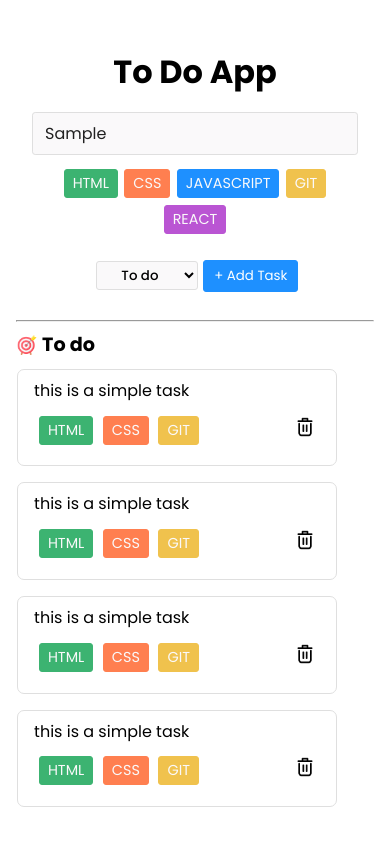
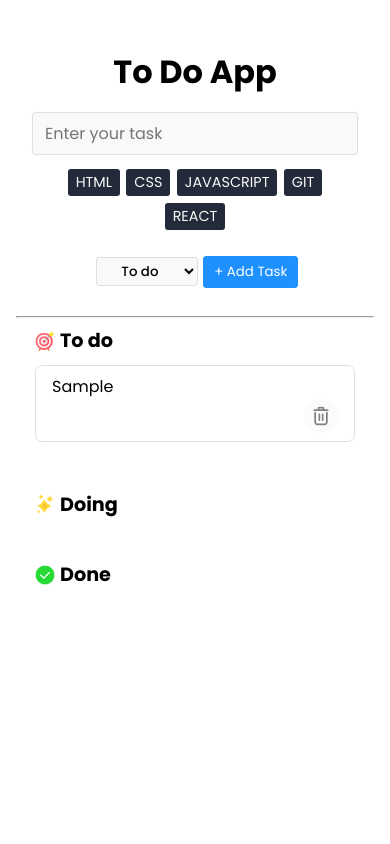
Before and after one commit to dhirajaryaa/modern_todo_app, a React (Vite) app: page / in a window 390 px wide. Both pictures are taken after typing "Sample" into the empty fields and a click on the button "+ Add Task". Shown: the top 844 px of the page. Built offline with nearby package versions, Linux system fonts and the light colour scheme.

Commit message:
logic: add task, tag selction working fine

```diff
--- a/src/App.css
+++ b/src/App.css
@@ -44,14 +44,12 @@
   all: unset;
   padding: 3px 8px;
   font-size: 0.9rem;
-  background-color: var(--btn-4);
-  border: 1px solid var(--btn-4);
   border-radius: 3px;
   color: var(--focus-light);
   font-weight: 400;
   margin: 0.2rem 0.3rem;
 }
-.btn.html {
+/* .btn.html {
   background-color: var(--btn-2);
   border: 1px solid var(--btn-2);
 }
@@ -66,7 +64,7 @@
 .btn.react {
   background-color: var(--btn-5);
   border: 1px solid var(--btn-5);
-}
+} */
 .header .action-btn select {
   padding: 3px 20px;
   background-color: var(--focus-light);
@@ -84,6 +82,11 @@
   color: var(--body-bg-light);
   border-radius: 3px;
 }
+.header .action-btn .submit:hover {
+  background-color: var(--submit-hover);
+  border: 1px solid var(--submit-hover);
+
+}
 /* .task container  */
 .warper .task-container {
   display: flex;
@@ -99,6 +102,7 @@
   align-items: center;
   justify-content: flex-start;
   gap: 5px;
+  width: 20rem;
   margin: 0 0 0.6rem;
 }
 .warper .task-container .task-list .task-box {
@@ -121,9 +125,9 @@
   flex-direction: row;
   align-items: center;
   justify-content: space-between;
-  margin: 0.5rem 0;
+  /* margin: 0.5rem 0; */
 }
-.warper .task-container .task-list .task-box p{
+.warper .task-container .task-list .task-box p {
   width: 100%;
   font-size: 1rem;
   text-align: left;
@@ -132,17 +136,29 @@
   display: flex;
   align-items: center;
   flex-wrap: wrap;
-  justify-content: space-between;
+  /* justify-content: space-between; */
   flex-direction: row;
   /* gap: 0.2rem; */
 }
 .warper .task-container .task-list .task-box .box .tags .btn {
   margin: 0.3rem;
 }
+
 .warper .task-container .task-list .task-box .box .del-btn .delete {
   all: unset;
-  width: 30px;
+  background-color: var(--focus-light);
+  border-radius: 100%;
+  padding: 7px;
+  display: flex;
+  align-items: center;
+  opacity: 50%;
+  transition: all ease-in-out 0.5s;
 }
+.warper .task-container .task-list .task-box .box .del-btn .delete:hover {
+  background-color: var(--gray-light);
+  opacity: 80%;
+}
+
 .warper .task-container img {
   width: 20px;
   height: 20px;
@@ -168,10 +184,10 @@
 }
 @media only screen and (max-width: 550px) {
   .warper .task-container {
-   margin: 0.5rem 0;
+    margin: 0.5rem auto;
   }
-  .warper .task-container .task-list{
-    margin:  auto;
+  .warper .task-container .task-list {
+    margin: auto;
   }
   .container .warper .header {
     width: 100%;
--- a/src/App.jsx
+++ b/src/App.jsx
@@ -1,32 +1,64 @@
-import React from "react";
+import React, { useState, useEffect } from "react";
 import "./App.css";
-// import { tasks } from "./Data.js";
 import TaskForm from "./components/TaskForm";
 import TaskList from "./components/TaskList";
 
 function App() {
+  const [tasks, setTasks] = useState([]);
+
+  const handleRemoveTask = (index)=>{
+    console.log(index);
+    const removeTask = tasks.filter((item,i)=> i !== index);
+
+    setTasks(removeTask)
+    console.log(tasks);
+  }
+
+useEffect(() => {
+  const storedTasks = JSON.parse(localStorage.getItem("task"));
+  if (Array.isArray(storedTasks) || tasks.length) {
+    setTasks(storedTasks);
+  }
+  console.log(tasks);
+  handleRemoveTask
+}, []);
+
+useEffect(() => {
+  if (Array.isArray(tasks) && tasks.length) {
+    localStorage.setItem("task", JSON.stringify(tasks));
+  }
+}, [tasks]);
 
   return (
     <div className="container">
       <section className="warper">
         <h1>To Do App</h1>
-        <TaskForm />
+        <TaskForm setTasks={setTasks} />
         <hr />
-
+        {/* ========= task container ========= */}
         <div className="task-container">
           <TaskList
             icon={"./target.png"}
             title={"To do"}
+            tasks={tasks}
+            status="todo"
+            handleRemoveTask={handleRemoveTask}
           />
 
           <TaskList
             icon={"./star.png"}
             title={"Doing"}
+            tasks={tasks}
+            status="doing"
+            handleRemoveTask={handleRemoveTask}
           />
 
           <TaskList
             icon={"./done.png"}
             title={"Done"}
+            tasks={tasks}
+            status="done"
+            handleRemoveTask={handleRemoveTask}
           />
         </div>
       </section>
--- a/src/Index.css
+++ b/src/Index.css
@@ -10,6 +10,7 @@
     --font-color-light: #202020;
     --focus-light: #faf9fa;
     --gray-light: #dfdfdf;
+    --submit-hover: #2385e7;
     --btn-1: #ff7f50;
     --btn-2: #3cb371;
     --btn-3: #1e90ff;
--- a/src/components/Button.jsx
+++ b/src/components/Button.jsx
@@ -1,10 +1,24 @@
-import React from 'react'
+import React from "react";
 
-function Button({tagName}) {
+function Button({ tagName, selectTag, checkTags }) {
+  const tagStyle = {
+    html: { backgroundColor: "#ff7f50" },
+    css: { backgroundColor: "#1e90ff" },
+    javascript: { backgroundColor: "#f0c24d" },
+    react: { backgroundColor: "#3cb371" },
+    git: { backgroundColor: "#ba55d3" },
+    default: { backgroundColor: "#232a3a" },
+  };
   return (
-    <button className={`btn ${tagName}`}>{tagName.toUpperCase()}</button>
-
-  )
+    <button
+      type="button"
+      style={checkTags ? tagStyle[tagName] : tagStyle.default}
+      className={`btn ${tagName}`}
+      onClick={() => selectTag(tagName)}
+    >
+      {tagName.toUpperCase()}
+    </button>
+  );
 }
 
-export default Button
+export default Button;
--- a/src/components/TaskBox.jsx
+++ b/src/components/TaskBox.jsx
@@ -1,23 +1,23 @@
 import React from "react";
 import Button from "./Button";
 
-function TaskBox({ task, tags }) {
+function TaskBox({ task, tags, handleRemoveTask, index }) {
   return (
-    <div className="task-box">
+    <article className="task-box">
       <p>{task}</p>
       <div className="box">
         <div className="tags">
-          {tags.map((tag) => (
-            <Button tagName={tag} />
+          {tags.map((tag, index) => (
+            <Button key={index} tagName={tag} checkTags />
           ))}
         </div>
         <div className="del-btn">
-          <button className="delete">
+          <button className="delete" onClick={() => handleRemoveTask(index)}>
             <img src="./delete.png" alt="delete" />
           </button>
         </div>
       </div>
-    </div>
+    </article>
   );
 }
 
--- a/src/components/TaskForm.jsx
+++ b/src/components/TaskForm.jsx
@@ -1,27 +1,92 @@
-import React from "react";
+import { useState } from "react";
+// import React from "react";
 import Button from "./Button";
 
-function TaskForm() {
+function TaskForm({ setTasks }) {
   const tagName = ["html", "css", "javascript", "git", "react"];
+
+  const [taskData, setTaskData] = useState({
+    task: "",
+    status: "todo",
+    tags: [],
+  });
+  const checkTags = (tag) => {
+    return taskData.tags.some((item) => item === tag);
+  };
+  const selectTag = (tag) => {
+    if (taskData.tags.some((item) => item === tag)) {
+      const filteredTags = taskData.tags.filter((item) => item !== tag);
+      setTaskData((prev) => {
+        return { ...prev, tags: filteredTags };
+      });
+    } else {
+      setTaskData((prev) => {
+        return { ...prev, tags: [...prev.tags, tag] };
+      });
+    }
+  };
+  function handleChange(e) {
+    const { name, value } = e.target;
+    setTaskData((prev) => {
+      return { ...prev, [name]: value };
+    });
+  }
+  function handleSubmit(e) {
+    e.preventDefault();
+    // console.log(taskData);
+    setTasks((prev) => {
+      return [...prev, taskData];
+    });
+
+
+    setTaskData({
+      task: "",
+      status: "todo",
+      tags: [],
+    });
+  }
 
   return (
     <div className="header">
-      <input type="text" className="input-box" placeholder="Enter your task" />
+      <form onSubmit={handleSubmit}>
+        <input
+          value={taskData.task}
+          type="text"
+          className="input-box"
+          name="task"
+          placeholder="Enter your task"
+          onChange={handleChange}
+        />
         <div className="filtered-menu">
           <div className="btn-list">
             {tagName.map((tag) => {
-            return <Button key={tag} tagName={tag} />;
+              return (
+                <Button
+                  key={tag}
+                  tagName={tag}
+                  selectTag={selectTag}
+                  checkTags={checkTags(tag)}
+                />
+              );
             })}
           </div>
           <div className="action-btn">
-          <select name="work-status" id="work-status">
+            <select
+              value={taskData.tags}
+              name="status"
+              id="work-status"
+              onChange={handleChange}
+            >
               <option value="todo">To do</option>
               <option value="doing">Doing</option>
               <option value="done">Done</option>
             </select>
-          <button className="submit">+ Add Task</button>
+            <button className="submit" type="submit">
+              + Add Task
+            </button>
           </div>
         </div>
+      </form>
     </div>
   );
 }
--- a/src/components/TaskList.jsx
+++ b/src/components/TaskList.jsx
@@ -1,34 +1,19 @@
 import React from "react";
 import TaskBox from "./TaskBox";
 
-function TaskList({ icon, title}) {
+function TaskList({ icon, title ,tasks,status,handleRemoveTask}) {
+
+
   return (
     <div className="task-list">
       <h3>
         <img src={icon} />
         {title}
       </h3>
-      {/* <div className="task-box">
-        <p>{task}</p>
-        <div className="box">
-          <div className="tags">
-            {tags.map((tag) => (
-              <button className={`btn ${tag.toLowerCase()}`}>
-                {tag.toUpperCase()}
-              </button>
-            ))}
-          </div>
-          <div className="del-btn">
-            <button className="delete">
-              <img src="./delete.png" alt="delete" />
-            </button>
-          </div>
-        </div>
-      </div> */}
-      < TaskBox task={"this is a simple task"} tags={["html","css","git"]}/>
-      < TaskBox task={"this is a simple task"} tags={["html","css","git"]}/>
-      < TaskBox task={"this is a simple task"} tags={["html","css","git"]}/>
-      < TaskBox task={"this is a simple task"} tags={["html","css","git"]}/>
+      {
+        tasks && tasks.map((task,index)=> task.status === status &&  < TaskBox key={index} task={task.task} tags={task.tags} handleRemoveTask={handleRemoveTask} index={index}/>)
+      }
+
     </div>
   );
 }
```
Lines whose indentation alone changed are shown as unchanged.
